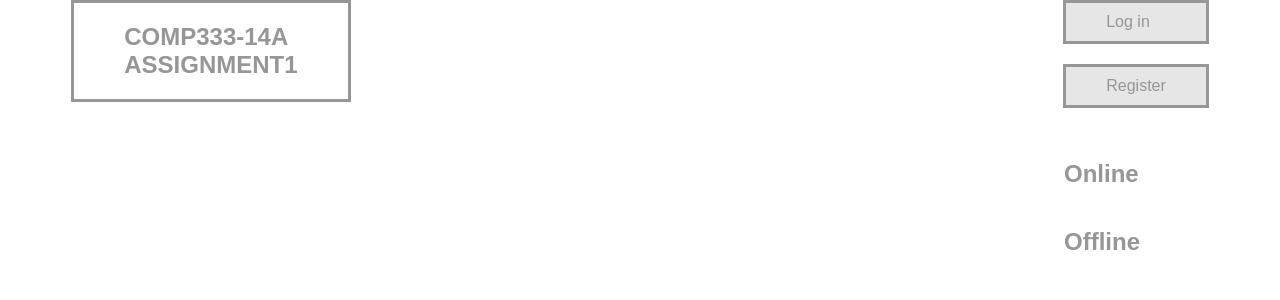
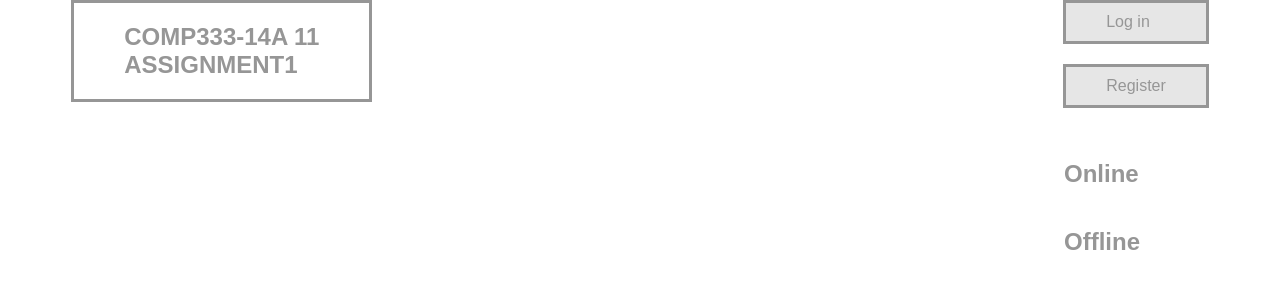
Before and after one commit to ARNEBEAR/myhomework, a PHP site: page /chat.php in a window 1280 px wide. Shown: the part 40-340 px from the top of the page. Run offline with PHP 8.4, Linux system fonts and the light colour scheme; data that the repository does not hold is empty.

Commit message:
I add "11" like what you said just now.

```diff
--- a/chat.php
+++ b/chat.php
@@ -16,7 +16,7 @@ require_once ("initialise.php");
 		<section class="header">
 			<div class="logo">
 				<h1>
-					COMP333-14A
+					COMP333-14A 11
 					<br/>
 					ASSIGNMENT1
 				</h1>
```
